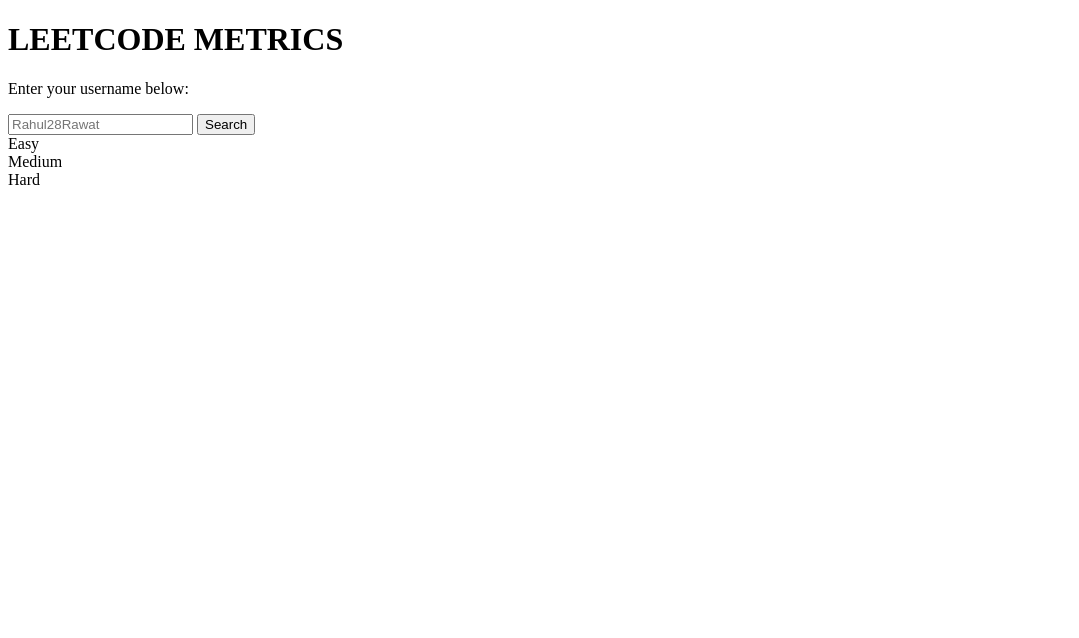
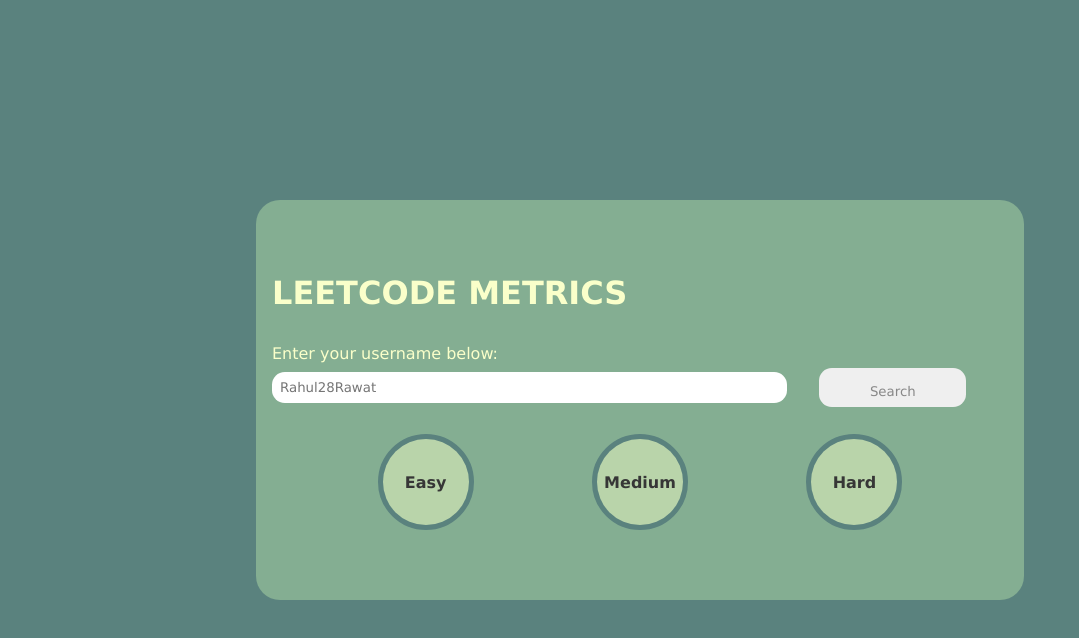
Before and after one commit to Rahul28Rawat/LeetcodeMetrics_App, a plain HTML site: page index.html in a window 1280 px wide. Shown: the whole page, without its empty margins (0-1079 px from the left). Drawn offline with Linux system fonts and the light colour scheme.

Commit message:
created the UI

```diff
--- a/index.html
+++ b/index.html
@@ -19,19 +19,19 @@
       <div class="stats-container">
         <div class="progress">
           <div class="progress-item">
-            <div class="easy-progress">
+            <div class="easy-progress circle">
               <span id="easy-label"></span>
               Easy
             </div>
           </div>
           <div class="progress-item">
-            <div class="medium-progress">
+            <div class="medium-progress circle">
               <span id="medium-label"></span>
               Medium
             </div>
           </div>
           <div class="progress-item">
-            <div class="hard-progress">
+            <div class="hard-progress circle">
               <span id="hard-label"></span>
               Hard
             </div>
--- a/style.css
+++ b/style.css
@@ -0,0 +1,128 @@
+* {
+  margin: 0;
+  padding: 0;
+  box-sizing: border-box;
+  font-family: "Lucida Sans", "Lucida Sans Regular", "Lucida Grande",
+    "Lucida Sans Unicode", Geneva, Verdana, sans-serif;
+}
+
+body {
+  background-color: #5a827e;
+  color: #faffca;
+  height: 100vh;
+  display: flex;
+  justify-content: center;
+  align-items: center;
+  font-family: "Lucida Sans", "Lucida Sans Regular", "Lucida Grande",
+    "Lucida Sans Unicode", Geneva, Verdana, sans-serif;
+}
+
+.container {
+  width: 60%;
+  height: 50%;
+  /* max-width: 480px;
+  max-height: 350px; */
+  border-radius: 1.5rem;
+  background-color: #84ae92;
+  /* border: 1px solid black; */
+  display: flex;
+  justify-content: center;
+  align-items: center;
+  gap: 1rem;
+  flex-direction: column;
+}
+
+.container h1 {
+  /* border: 1px solid black; */
+  width: 100%;
+  padding: 0.5rem;
+  padding-left: 1rem;
+  padding-right: 1rem;
+  font-size: 2rem;
+  font-family: "Lucida Sans", "Lucida Sans Regular", "Lucida Grande",
+    "Lucida Sans Unicode", Geneva, Verdana, sans-serif;
+}
+
+.user-container {
+  padding: 0.5rem;
+  padding-left: 1rem;
+  padding-right: 1rem;
+  width: 100%;
+  display: flex;
+  /* border: 1px solid black; */
+  flex-direction: column;
+  justify-content: center;
+  align-items: start;
+}
+
+.user-container p {
+  padding-bottom: 0.3rem;
+}
+
+.user-input-container {
+  /* border: 1px solid black; */
+  width: 100%;
+  display: flex;
+  justify-content: start;
+  align-items: center;
+  gap: 2rem;
+}
+
+.user-input-container button {
+  width: 20%;
+  padding: 0.5rem;
+  padding-top: 1rem;
+  padding-left: 1rem;
+  padding-right: 1rem;
+  border-radius: 0.8rem;
+  border: none;
+  color: rgb(136, 136, 136);
+}
+
+#user-input {
+  width: 70%;
+  /* border: 1px solid black; */
+  padding: 0.5rem;
+  border-radius: 0.8rem;
+  border: none;
+}
+
+.stats-container {
+  /* border: 1px solid black; */
+  width: 100%;
+  padding: 0.2rem;
+  /* padding-left: 1rem;
+  padding-right: 1rem; */
+}
+
+.progress {
+  /* border: 1px solid black; */
+  width: 100%;
+  /* padding: 0.5rem; */
+  display: flex;
+  justify-content: space-evenly;
+  flex-wrap: wrap;
+}
+
+.progress-item {
+  width: 6rem;
+  height: 6rem;
+  border-radius: 50%;
+  background-color: #5a827e;
+  border: 5px solid #5a827e;
+}
+
+.circle {
+  width: 100%;
+  height: 100%;
+  display: flex;
+  border-radius: 50%;
+  justify-content: center;
+  align-items: center;
+  border: none;
+  color: rgb(54, 54, 54);
+  font-family: "Lucida Sans", "Lucida Sans Regular", "Lucida Grande",
+    "Lucida Sans Unicode", Geneva, Verdana, sans-serif;
+  font-weight: bold;
+  background: conic-gradient(#5a827e var(--progress-degree, 0%), #b9d4aa 0%);
+}
```
